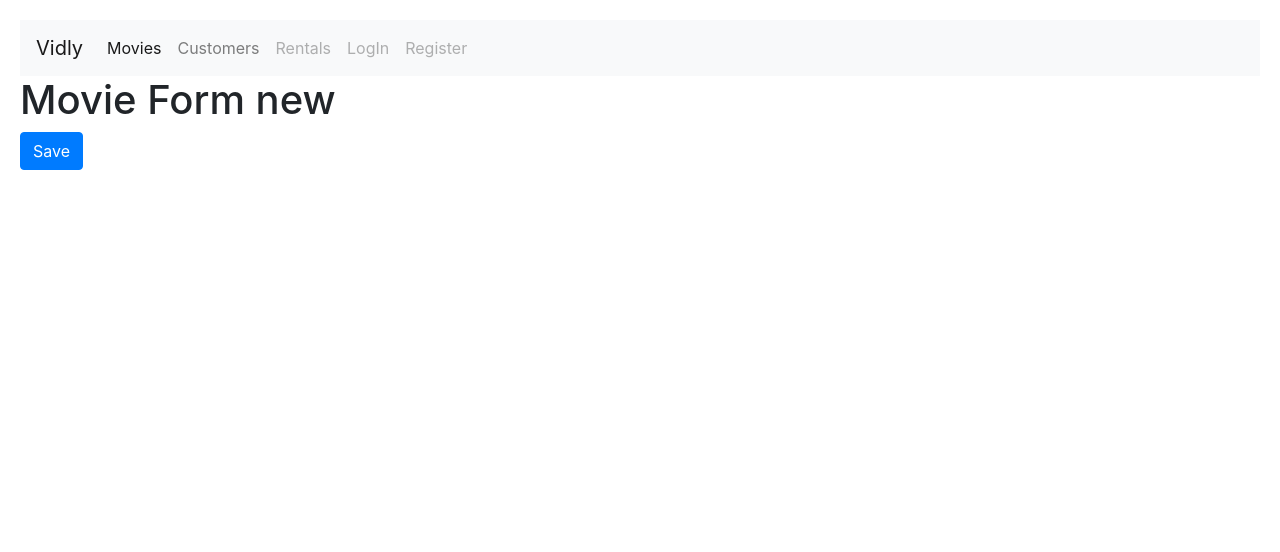
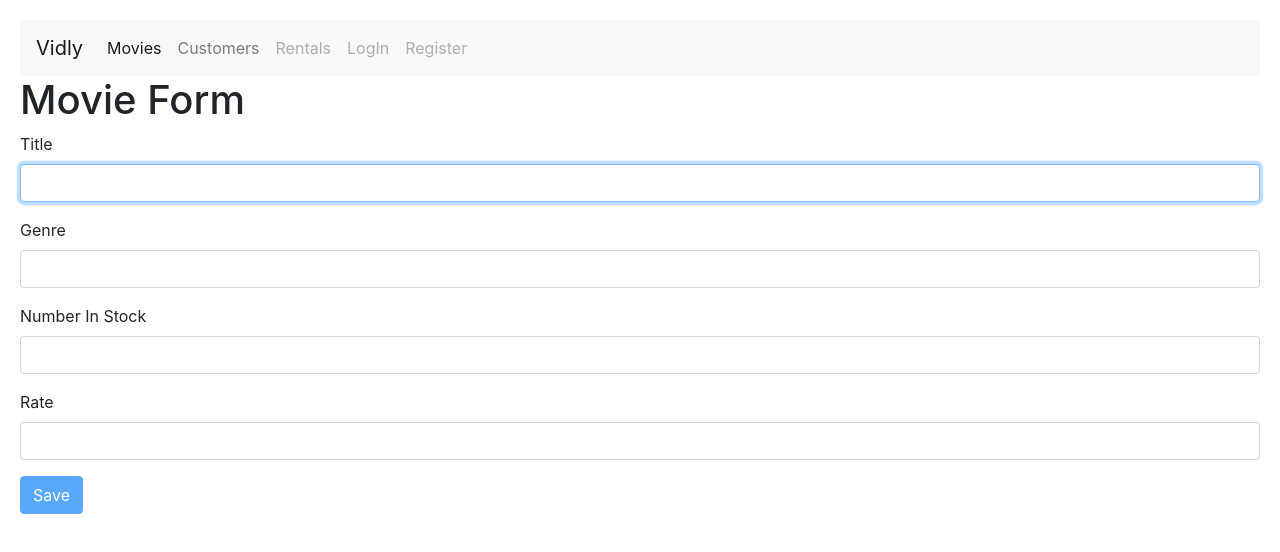
Before and after one commit to natuShubham96/vidly, a React (Create React App) app: page /movies/new in a window 1280 px wide. Shown: the top 552 px of the page. Built offline with nearby package versions, Linux system fonts and the light colour scheme.

Commit message:
Movie Form Partial

```diff
--- a/src/App.js
+++ b/src/App.js
@@ -8,6 +8,7 @@ import NotFound from './components/common/notFound';
 import LinkClick from './components/common/linkClick';
 import LoginForm from './components/common/loginForm';
 import RegisterForm from './components/registerForm';
+import MovieForm from './components/movieForm';
 
 class App extends Component {
   render () {
@@ -17,6 +18,7 @@ class App extends Component {
         <Switch>
           <Route path="/register" component={RegisterForm} />
           <Route path="/login" component={LoginForm} />
+          <Route path="/movies/new" component={MovieForm} />
           <Route path="/movies/:id" component={LinkClick} />
           <Route path="/movies" component={Movies} />
           <Route path="/customers" component={Customers} />
--- a/src/Movies.js
+++ b/src/Movies.js
@@ -1,11 +1,11 @@
-import React, { Component } from "react";
-import { getMovies } from "./services/fakeMovieService";
-import MovieTable from "./components/movieTable";
-import Pagination from "./components/common/pagination";
-import { paginate } from "./utils/paginate";
-import ListGroup from "./components/common/listGroup";
-import { getGenres } from "./services/fakeGenreService";
-import _ from "lodash";
+import React, {Component} from 'react';
+import {getMovies} from './services/fakeMovieService';
+import MovieTable from './components/movieTable';
+import Pagination from './components/common/pagination';
+import {paginate} from './utils/paginate';
+import ListGroup from './components/common/listGroup';
+import {getGenres} from './services/fakeGenreService';
+import _ from 'lodash';
 
 class Movies extends Component {
   state = {
@@ -15,12 +15,12 @@ class Movies extends Component {
     pageSize: 4,
     itemSize: 0,
     genreid: null,
-    sortColumn: { path: "title", order: "asc" }
+    sortColumn: {path: 'title', order: 'asc'},
   };
 
-  componentDidMount() {
-    const genres = [{ name: "All Genres" }, ...getGenres()];
-    this.setState({ genres, movies: getMovies() });
+  componentDidMount () {
+    const genres = [{name: 'All Genres'}, ...getGenres ()];
+    this.setState ({genres, movies: getMovies ()});
   }
 
   getPagedData = (
@@ -32,59 +32,63 @@ class Movies extends Component {
     genreid
   ) => {
     const filteredMovies = genreid
-      ? allMovies.filter(m => m.genre._id === genreid)
+      ? allMovies.filter (m => m.genre._id === genreid)
       : allMovies;
 
-    const sortedOrder = _.orderBy(
+    const sortedOrder = _.orderBy (
       filteredMovies,
       [sortColumn.path],
       [sortColumn.order]
     );
     const itemSize = filteredMovies.length;
 
-    if (itemSize !== size) this.setState({ itemSize });
+    if (itemSize !== size) this.setState ({itemSize});
 
-    const movies = paginate(sortedOrder, currentPage, pageSize);
+    const movies = paginate (sortedOrder, currentPage, pageSize);
 
-    return { pagedMovies: movies };
+    return {pagedMovies: movies};
   };
 
   handleDelete = title => {
-    const movies = this.state.movies.filter(movie => movie.title !== title);
-    this.setState({ movies });
+    const movies = this.state.movies.filter (movie => movie.title !== title);
+    this.setState ({movies});
   };
 
   handleLike = movie => {
     const movies = [...this.state.movies];
-    const index = movies.indexOf(movie);
-    movies[index] = { ...movies[index] };
+    const index = movies.indexOf (movie);
+    movies[index] = {...movies[index]};
     movies[index].liked = !movies[index].liked;
-    this.setState({ movies });
+    this.setState ({movies});
   };
 
   handlePageChange = page => {
-    this.setState({ currentPage: page });
+    this.setState ({currentPage: page});
   };
 
   handleFilter = genreid => {
-    this.setState({ genreid, currentPage: 1 });
+    this.setState ({genreid, currentPage: 1});
   };
 
   handleSort = sortColumn => {
-    this.setState({ sortColumn });
+    this.setState ({sortColumn});
   };
 
-  render() {
+  handleNewMovie = () => {
+    this.props.history.push ('/movies/new');
+  };
+
+  render () {
     const {
       itemSize: size,
       pageSize,
       currentPage,
       movies: allMovies,
       genreid,
-      sortColumn
+      sortColumn,
     } = this.state;
 
-    const pagedData = this.getPagedData(
+    const pagedData = this.getPagedData (
       allMovies,
       sortColumn,
       size,
@@ -106,6 +110,12 @@ class Movies extends Component {
             />
           </div>
           <div className="col">
+            <button
+              className="btn btn-primary m-2"
+              onClick={this.handleNewMovie}
+            >
+              New Movie
+            </button>
             <div>There are {size} movies in your database</div>
             <MovieTable
               onSort={this.handleSort}
--- /dev/null
+++ b/src/components/movieForm.jsx
@@ -0,0 +1,64 @@
+import React from 'react';
+import Joi from 'joi-browser';
+import Form from './common/form';
+
+class MovieForm extends Form {
+  state = {
+    data: {title: '', genre: '', numberinstock: '', rate: ''},
+    errors: {},
+  };
+  schema = {
+    title: Joi.string()
+      .required()
+      .label('Title'),
+    genre: Joi.string()
+      .required()
+      .label('Genre'),
+    numberinstock: Joi.number()
+      .integer()
+      .required()
+      .min(0)
+      .label('Number In Stock'),
+    rate: Joi.number()
+      .required()
+      .max(10)
+      .label('Daily Rental Rate'),
+  };
+
+  doSubmit = () => {
+    //call server
+    //const userName = this.username.current.value;
+    this.props.history.push('/movies');
+  };
+
+  render() {
+    return (
+      <div>
+        <h1>Movie Form</h1>
+        <form onSubmit={this.handleSubmit}>
+          {this.renderInput('title', 'Title', 'title', 'titleHelp', true)}
+          {this.renderInput('genre', 'Genre', 'genre', 'genreHelp', false)}
+          {this.renderInput(
+            'numberinstock',
+            'Number In Stock',
+            'stock',
+            'stockeHelp',
+            false,
+            'number'
+          )}
+          {this.renderInput(
+            'rate',
+            'Rate',
+            'rate',
+            'rateHelp',
+            false,
+            'number'
+          )}
+          {this.renderButton('Save')}
+        </form>
+      </div>
+    );
+  }
+}
+
+export default MovieForm;
```
